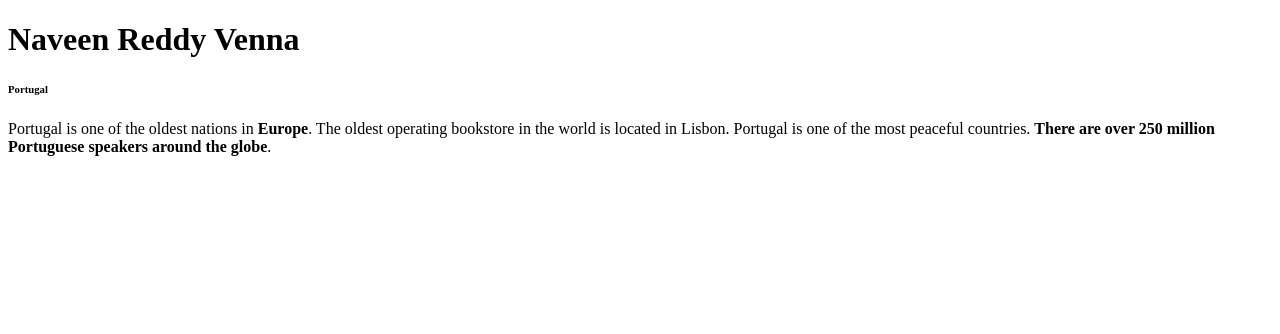
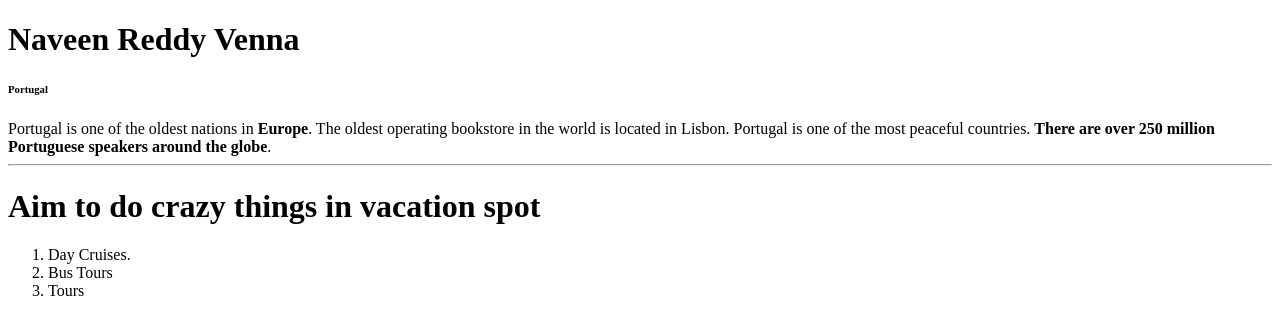
Before and after one commit to 44-563-WebApps-F23/44563-webapps-f23-assignment3-Naveenreddy70, a plain HTML site: page Index.html in a window 1280 px wide. Drawn offline with Linux system fonts and the light colour scheme.

Commit message:
Update Index.html

```diff
--- a/Index.html
+++ b/Index.html
@@ -11,5 +11,18 @@
  <h6>Portugal</h6><head>
  Portugal is one of the oldest nations in <b>Europe</b>. The oldest operating bookstore in the world is located in Lisbon.
     Portugal is one of the most peaceful countries. <b>There are over 250 million Portuguese speakers around the globe</b>.
+<hr>
+<h1>Aim to do crazy things in vacation spot</h1>
+<ol>
+    <li>Day Cruises.</li>
+       <li> Bus Tours</li>
+        <li> Tours</li>
+</ol>
+
+
+
+
+
+
 </body>
     </html>
```
